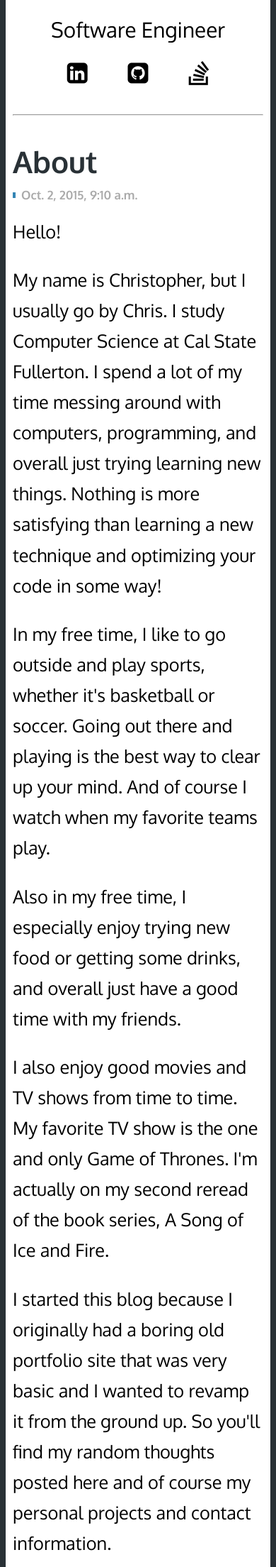
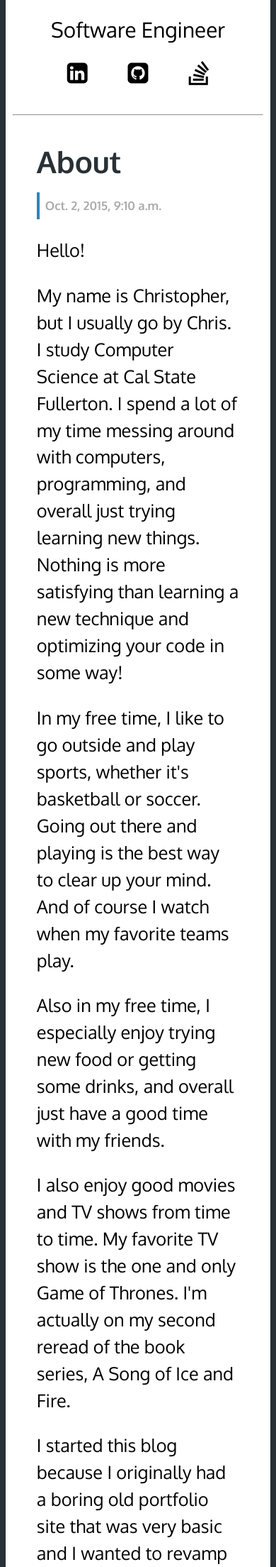
Before and after one commit to christarazi/personalsite, a Django app: page /about/ in a window 390 px wide. Shown: the part 552-2760 px from the top of the page at 71% size. Run offline with Django 3.2, Linux system fonts and the light colour scheme; data comes from the database, SQL or seed files in the repository; some libraries are stand-ins or nearby versions.

Commit message:
Improve readability on mobile devices

```diff
--- a/TaraziChrisSite/TaraziChrisSite/templates/about.html
+++ b/TaraziChrisSite/TaraziChrisSite/templates/about.html
@@ -3,7 +3,7 @@
 	<head>
 		<link href='https://fonts.googleapis.com/css?family=Oxygen:400,700' rel='stylesheet' type='text/css'>
 		<link rel="stylesheet" href="https://maxcdn.bootstrapcdn.com/font-awesome/4.4.0/css/font-awesome.min.css">
-		<!--<link href='/home/chris/Documents/CS223/Assignment8/Part2/personalsite/TaraziChrisSite/TaraziChrisSite/static/stylesheet.css' rel='stylesheet' type='text/css'> !-->
+		<link href='https://fonts.googleapis.com/css?family=Merriweather' rel='stylesheet' type='text/css'>
 		<title>About - Christopher Tarazi</title>
 		<meta http-equiv="Content-Type" content="application/xhtml+xml; charset=UTF-8; 705" />
 		<style type="text/css">
--- a/TaraziChrisSite/TaraziChrisSite/templates/media_queries.css
+++ b/TaraziChrisSite/TaraziChrisSite/templates/media_queries.css
@@ -70,7 +70,9 @@
 		line-height: 6vmax;
 	}
 	#allPosts {
-		width: 100%;
+		width: 81%;
+		margin-right: 4vmax;
+		margin-left: 4vmax;
 	}
 	header {
 		padding-top: 0px;
@@ -81,6 +83,9 @@
 	article {
 		padding: 0;
 	}
+	#allPosts article p {
+		line-height: 4.5vmax;
+	}
 	#links a {
 		font-size: 3vmax;
 	}
```
